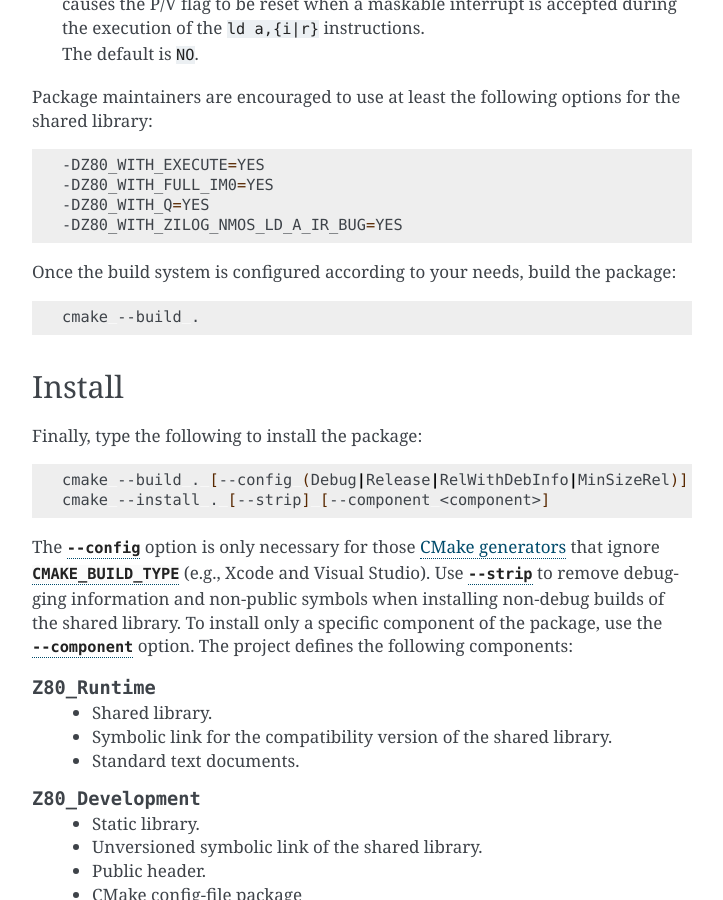
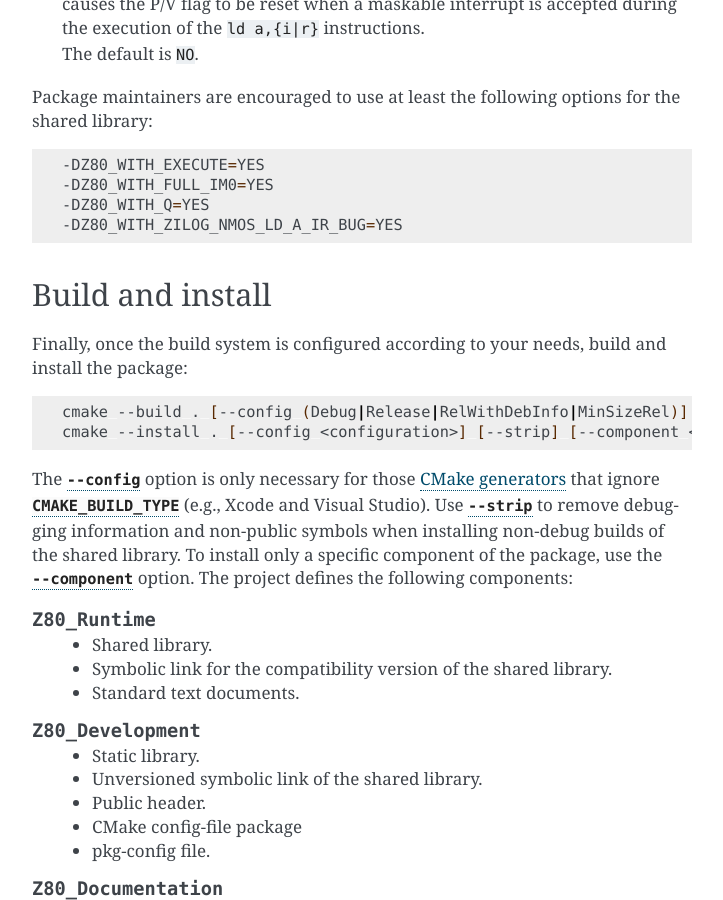
Before and after one commit to redcode/Z80, a Sphinx documentation site: the page built from documentation/Installation.rst, in a window 1280 px wide and 900 px high, scrolled down 3416 px. Shown: the whole window, without its empty margins (388-1111 px from the left). Built offline with Sphinx 7.4.7, drawn with Linux system fonts in a browser that asks for light colours; some of the changed text lies outside the part shown.

Commit message:
Documentation WIP.

```diff
--- a/documentation/Installation.rst
+++ b/documentation/Installation.rst
@@ -190,21 +190,15 @@
    -DZ80_WITH_Q=YES
    -DZ80_WITH_ZILOG_NMOS_LD_A_IR_BUG=YES
 
-Once the build system is configured according to your needs, build the package:
+Build and install
+=================
 
-.. code-block:: sh
-
-   cmake --build .
-
-Install
-=======
-
-Finally, type the following to install the package:
+Finally, once the build system is configured according to your needs, build and install the package:
 
 .. code-block:: sh
 
    cmake --build . [--config (Debug|Release|RelWithDebInfo|MinSizeRel)]
-   cmake --install . [--strip] [--component <component>]
+   cmake --install . [--config <configuration>] [--strip] [--component <component>]
 
 The |cmake_option_build_config|_ option is only necessary for those `CMake generators <https://cmake.org/cmake/help/latest/manual/cmake-generators.7.html>`_ that ignore :option:`CMAKE_BUILD_TYPE<-DCMAKE_BUILD_TYPE>` (e.g., Xcode and Visual Studio). Use |cmake_option_install_strip|_ to remove debugging information and non-public symbols when installing non-debug builds of the shared library. To install only a specific component of the package, use the |cmake_option_install_component|_ option. The project defines the following components:
 
```
Also changed, not shown: other parts of documentation/Installation.rst (+2 -2 lines).
